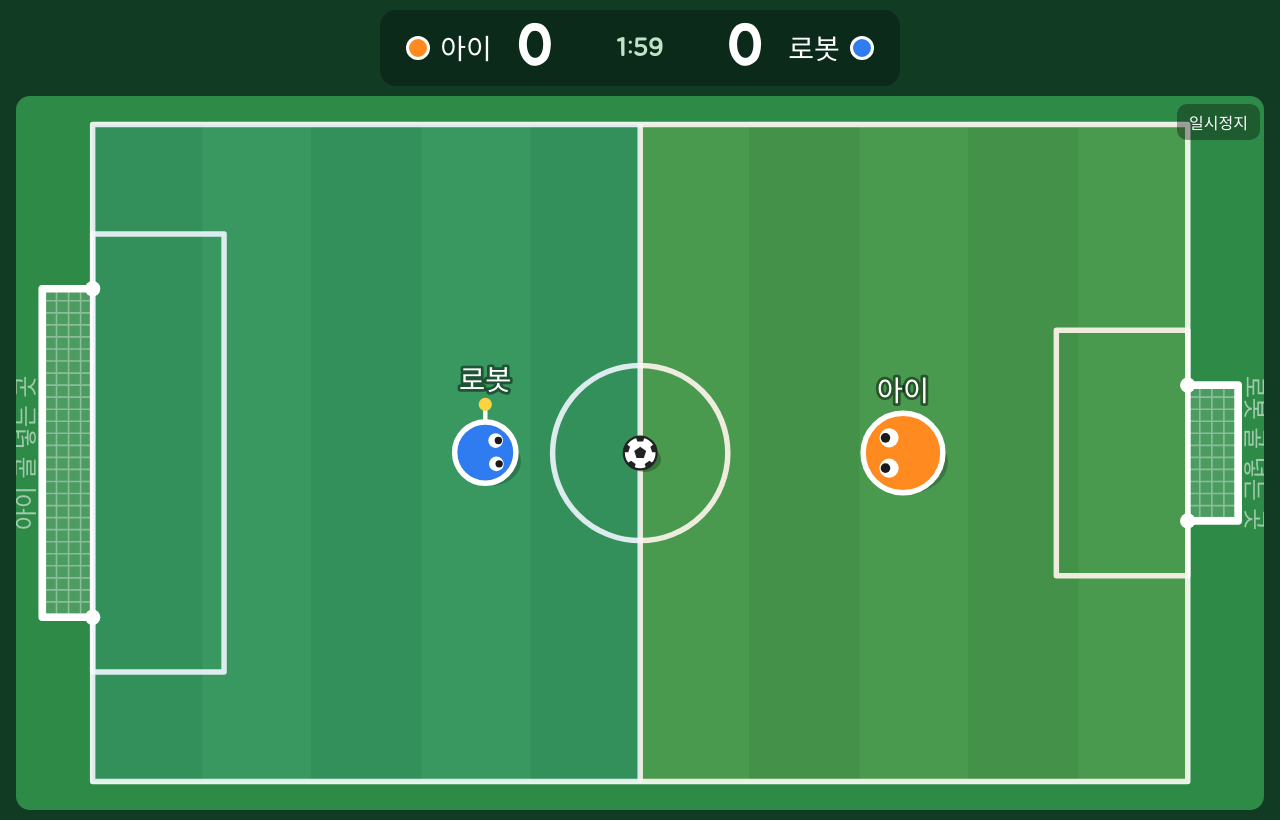
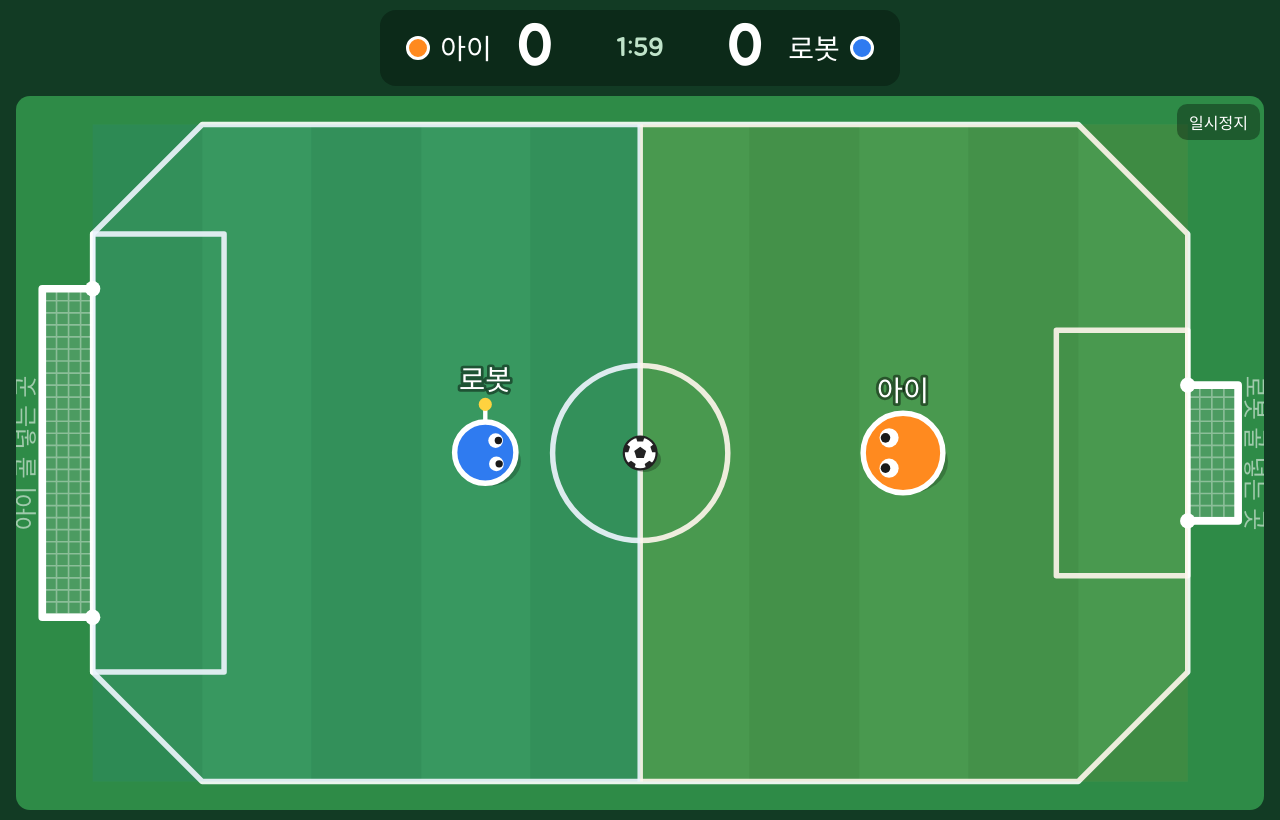
Before and after one commit to jide8888-tech/dw, a plain HTML site: page soccer.html in a window 1280 px wide. Both pictures are taken after a click on the button "경기 시작!". Drawn offline with Linux system fonts and the light colour scheme.

Commit message:
Soccer: stop robot and ball getting stuck in corners and on walls
Co-Authored-By: Claude Opus 5.5 <noreply@anthropic.com>
Claude-Session: https://claude.ai/code/session_015iNjZAKhK9R7KCRszgJKka

```diff
--- a/soccer.html
+++ b/soccer.html
@@ -146,7 +146,7 @@ const rightGoalH=()=>GOAL*H().kidGoal;  // 아이가 지키는 오른쪽 골대
 function kickoff(){
   kid.x=kid.homeX;kid.y=FH/2;dad.x=dad.homeX;dad.y=FH/2;
   kid.vx=kid.vy=dad.vx=dad.vy=0;kid.face=Math.PI;dad.face=0;
-  ball.x=FW/2;ball.y=FH/2;ball.vx=ball.vy=0;stuckT=0;ai.idle=0.6;ai.t=0;
+  ball.x=FW/2;ball.y=FH/2;ball.vx=ball.vy=0;stuckT=0;ballRef.x=ball.x;ballRef.y=ball.y;ai.idle=0.6;ai.t=0;ai.escape=0;ai.stuck=0;
   state="ready";stateT=1.3;
 }
 function startGame(){
@@ -183,14 +183,24 @@ cv.addEventListener("pointermove",e=>{if(pointer)pointer=toWorld(e);});
 ["pointerup","pointercancel","pointerleave"].forEach(t=>cv.addEventListener(t,()=>{pointer=null;}));
 
 /* ---------- 로봇 (혼자 하기) ---------- */
-const ai={tx:260,ty:300,t:0,idle:0};
+const ballRef={x:FW/2,y:FH/2};
+const ai={tx:260,ty:300,t:0,idle:0,escape:0,stuck:0,lx:0,ly:0};
 function aiThink(dt){
+  if(ai.escape>0){ai.escape-=dt;return;}            // 빠져나오는 중
   if(ai.idle>0){ai.idle-=dt;return;}
   ai.t-=dt;if(ai.t>0)return;ai.t=0.25; // 반응이 조금 느림
+  // 제자리에 끼어 있으면 가운데 쪽으로 빠져나오기
+  const moved=Math.hypot(dad.x-ai.lx,dad.y-ai.ly);ai.lx=dad.x;ai.ly=dad.y;
+  if(moved<6)ai.stuck+=0.25;else ai.stuck=0;
+  if(ai.stuck>=1){ai.stuck=0;ai.escape=0.9;ai.tx=FW/2+(Math.random()-.5)*200;ai.ty=FH/2+(Math.random()-.5)*200;return;}
   if(Math.random()<0.07){ai.idle=0.5+Math.random()*0.7;return;} // 가끔 멈칫
   const bx=ball.x,by=ball.y;
-  // 공에서 아이 골대 쪽 방향
-  let ux=FW+20-bx,uy=FH/2-by;const ul=Math.hypot(ux,uy)||1;ux/=ul;uy/=ul;
+  // 공에서 아이 골대 쪽 방향. 공이 벽에 붙어 있으면 먼저 가운데 쪽으로 빼냄
+  let ux=FW+20-bx,uy=FH/2-by;
+  const ex=Math.min(bx,FW-bx),ey=Math.min(by,FH-by),near=dad.r+BR+20;
+  if(ey<near&&ey<=ex){ux=1;uy=(by<FH/2?1:-1)*0.35;}                                   // 위/아래 벽: 벽 따라 오른쪽으로
+  else if(ex<near&&!(bx>FW/2&&Math.abs(by-FH/2)<rightGoalH()/2)){ux=(bx<FW/2?1:-1)*0.35;uy=by<FH/2?1:-1;} // 옆 벽: 가운데 쪽으로
+  const ul=Math.hypot(ux,uy)||1;ux/=ul;uy/=ul;
   const rx=bx-dad.x,ry=by-dad.y,rl=Math.hypot(rx,ry)||1;
   const behind=(rx*ux+ry*uy)/rl>0.75;
   if(behind){ai.tx=bx+ux*30;ai.ty=by+uy*30+(Math.random()-.5)*24;}            // 공 뒤에 있으면 골대 쪽으로 밀기
@@ -207,8 +217,16 @@ function movePlayer(p,dt){
   const a=Math.min(1,dt*9);
   p.vx+=(dx*spd-p.vx)*a;p.vy+=(dy*spd-p.vy)*a;
   p.x+=p.vx*dt;p.y+=p.vy*dt;
-  p.x=Math.max(p.r,Math.min(FW-p.r,p.x));p.y=Math.max(p.r,Math.min(FH-p.r,p.y));
+  p.x=Math.max(p.r,Math.min(FW-p.r,p.x));p.y=Math.max(p.r,Math.min(FH-p.r,p.y));bevel(p,p.r,false);
   if(Math.hypot(p.vx,p.vy)>30)p.face=Math.atan2(p.vy,p.vx);
+}
+const CUT=100; // 경기장 네 구석을 대각선으로 깎아서 공과 선수가 끼지 않게 함
+function bevel(o,r,vel){
+  for(const [cx,cy,nx,ny] of [[0,0,1,1],[FW,0,-1,1],[0,FH,1,-1],[FW,FH,-1,-1]]){
+    const d=((o.x-cx)*nx+(o.y-cy)*ny)/Math.SQRT2,need=CUT/Math.SQRT2+r;
+    if(d<need){const ux=nx/Math.SQRT2,uy=ny/Math.SQRT2,pen=need-d;o.x+=ux*pen;o.y+=uy*pen;
+      if(vel){const v=o.vx*ux+o.vy*uy;if(v<0){o.vx-=1.8*v*ux;o.vy-=1.8*v*uy;}}}
+  }
 }
 function hitBall(p){
   const dx=ball.x-p.x,dy=ball.y-p.y,d=Math.hypot(dx,dy),m=p.r+BR;
@@ -255,10 +273,13 @@ function moveBall(dt){
     }
   }
   post(0,cy-lh);post(0,cy+lh);post(FW,cy-rh);post(FW,cy+rh);
+  if(ball.x>0&&ball.x<FW)bevel(ball,BR,true);
   if(ball.x<-BR)goal("kid");else if(ball.x>FW+BR)goal("dad");
   // 구석에 박혀서 안 움직이면 살짝 밀어줌
-  const corner=(ball.x<60||ball.x>FW-60)&&(ball.y<60||ball.y>FH-60);
-  if(corner&&Math.hypot(ball.vx,ball.vy)<220){stuckT+=dt;if(stuckT>2.5){ball.vx=(FW/2-ball.x)*0.6;ball.vy=(FH/2-ball.y)*0.6;stuckT=0;}}else stuckT=0;
+  // 공이 벽이나 구석에서 4초 넘게 거의 제자리면 가운데 쪽으로 굴려줌
+  if(Math.hypot(ball.x-ballRef.x,ball.y-ballRef.y)>50){ballRef.x=ball.x;ballRef.y=ball.y;stuckT=0;}
+  else if(Math.min(ball.x,FW-ball.x,ball.y,FH-ball.y)<110&&ball.x>0&&ball.x<FW){stuckT+=dt;
+    if(stuckT>4){ball.vx=(FW/2-ball.x)*0.9;ball.vy=(FH/2-ball.y)*0.9;stuckT=0;}}
 }
 function collidePlayers(){
   const dx=dad.x-kid.x,dy=dad.y-kid.y,d=Math.hypot(dx,dy),m=kid.r+dad.r;
@@ -319,7 +340,8 @@ function draw(){
   ctx.fillStyle="#2E8B47";ctx.fillRect(VX,VY,VW,VH);
   for(let i=0;i<10;i++){ctx.fillStyle=i%2?"#3A9A54":"#34914D";ctx.fillRect(i*FW/10,0,FW/10,FH);}
   ctx.strokeStyle="rgba(255,255,255,.9)";ctx.lineWidth=5;
-  ctx.strokeRect(0,0,FW,FH);
+  ctx.fillStyle="#2E8B47";[[0,0,1,1],[FW,0,-1,1],[0,FH,1,-1],[FW,FH,-1,-1]].forEach(([x,y,a,b])=>{ctx.beginPath();ctx.moveTo(x,y);ctx.lineTo(x+a*CUT,y);ctx.lineTo(x,y+b*CUT);ctx.closePath();ctx.fill();});
+  ctx.beginPath();ctx.moveTo(CUT,0);ctx.lineTo(FW-CUT,0);ctx.lineTo(FW,CUT);ctx.lineTo(FW,FH-CUT);ctx.lineTo(FW-CUT,FH);ctx.lineTo(CUT,FH);ctx.lineTo(0,FH-CUT);ctx.lineTo(0,CUT);ctx.closePath();ctx.stroke();
   ctx.beginPath();ctx.moveTo(FW/2,0);ctx.lineTo(FW/2,FH);ctx.stroke();
   ctx.beginPath();ctx.arc(FW/2,FH/2,80,0,7);ctx.stroke();
   ctx.fillStyle="#fff";ctx.beginPath();ctx.arc(FW/2,FH/2,6,0,7);ctx.fill();
```
